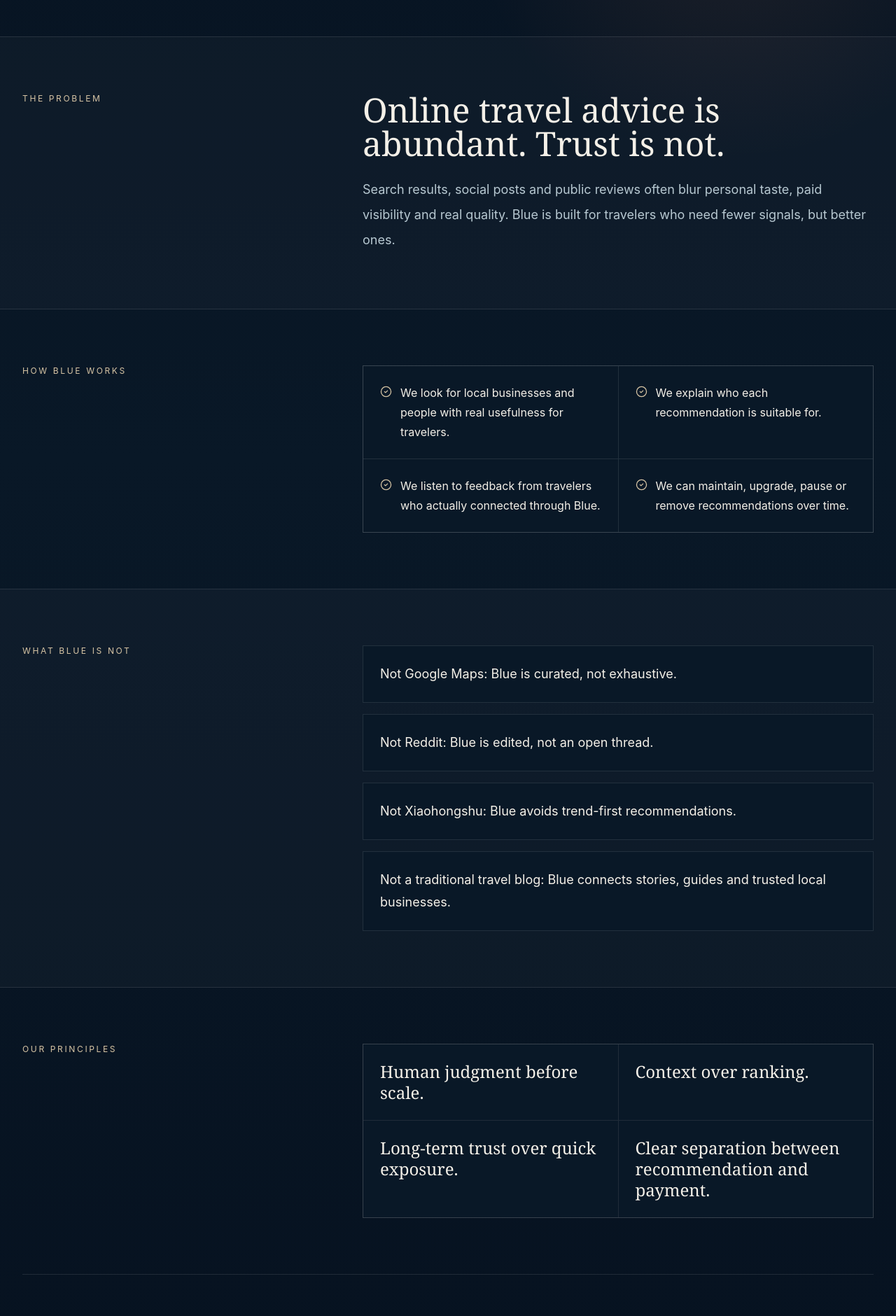
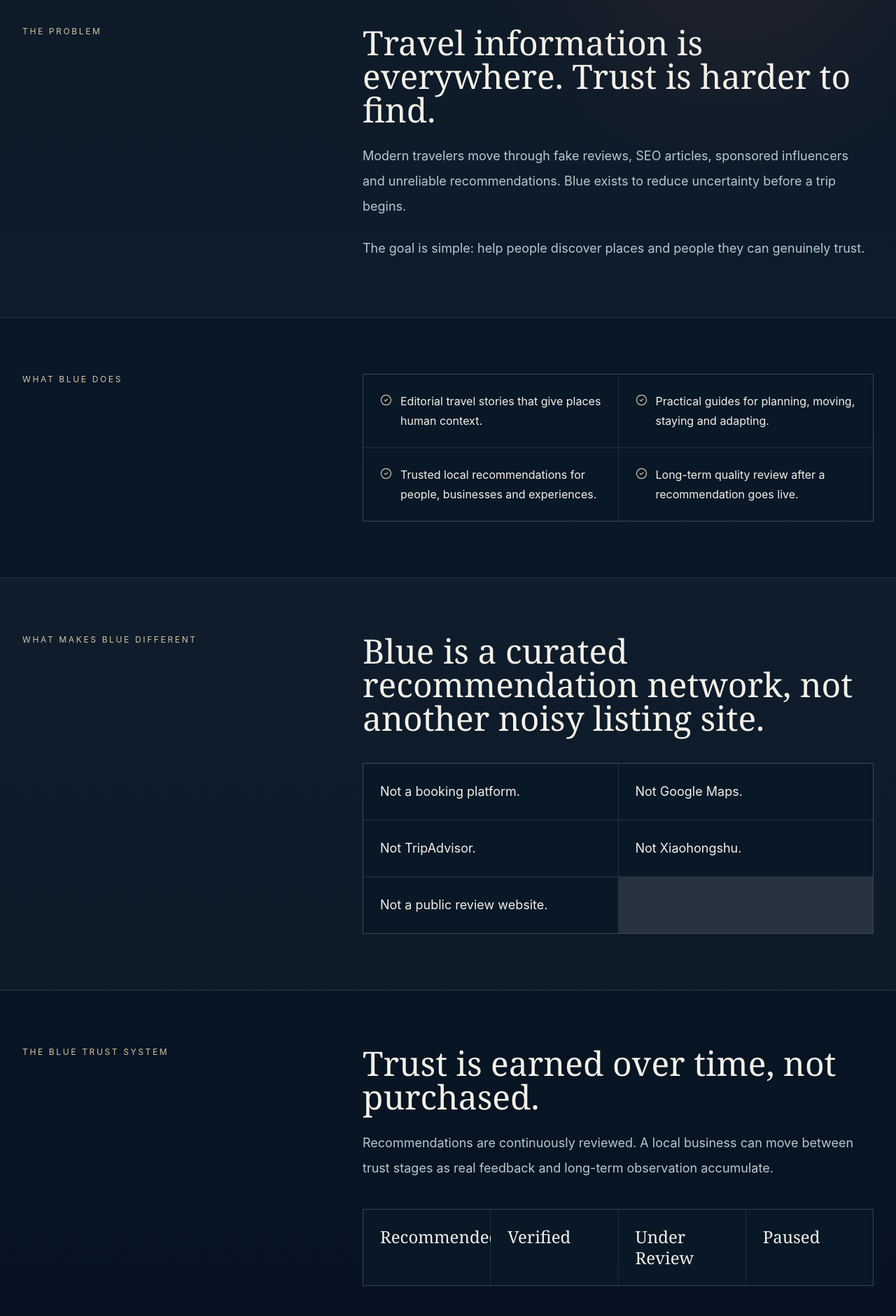
Before and after one commit to blueborderatlas/blue-border, a Next.js app: page /about in a window 1280 px wide. Shown: the part 680-2560 px from the top of the page at 70% size. Built offline with nearby package versions, Linux system fonts and the light colour scheme; no server answers.

Commit message:
Sprint 11: Reposition About page

```diff
--- a/app/about/page.tsx
+++ b/app/about/page.tsx
@@ -8,18 +8,26 @@
     "About Blue Border, a personal coastal travel journal for hidden European islands, slow travel, low-cost routes and quiet seaside towns.",
 };
 
-const principles = [
-  "Human judgment before scale.",
-  "Context over ranking.",
-  "Long-term trust over quick exposure.",
-  "Clear separation between recommendation and payment.",
+const blueDoes = [
+  "Editorial travel stories that give places human context.",
+  "Practical guides for planning, moving, staying and adapting.",
+  "Trusted local recommendations for people, businesses and experiences.",
+  "Long-term quality review after a recommendation goes live.",
 ];
 
 const notBlue = [
-  "Not Google Maps: Blue is curated, not exhaustive.",
-  "Not Reddit: Blue is edited, not an open thread.",
-  "Not Xiaohongshu: Blue avoids trend-first recommendations.",
-  "Not a traditional travel blog: Blue connects stories, guides and trusted local businesses.",
+  "Not a booking platform.",
+  "Not Google Maps.",
+  "Not TripAdvisor.",
+  "Not Xiaohongshu.",
+  "Not a public review website.",
+];
+
+const trustStatuses = [
+  "Recommended",
+  "Verified",
+  "Under Review",
+  "Paused",
 ];
 
 export default function AboutPage() {
@@ -31,11 +39,12 @@
             About Blue
           </p>
           <h1 className="mt-5 max-w-5xl font-serif text-6xl leading-[0.98] text-foam sm:text-8xl">
-            Travel recommendations built on trust.
+            A trusted way to discover the world.
           </h1>
           <p className="mt-8 max-w-3xl text-xl leading-9 text-mist">
-            Blue exists to help independent travelers find local places, people
-            and experiences that feel worth trusting before they arrive.
+            Blue connects travelers with reliable local people, businesses and
+            experiences through editorial curation, practical knowledge and
+            long-term trust.
           </p>
         </div>
       </section>
@@ -47,12 +56,16 @@
           </p>
           <div className="max-w-4xl">
             <h2 className="font-serif text-4xl leading-tight text-foam sm:text-5xl">
-              Online travel advice is abundant. Trust is not.
+              Travel information is everywhere. Trust is harder to find.
             </h2>
             <p className="mt-6 text-lg leading-9 text-mist">
-              Search results, social posts and public reviews often blur
-              personal taste, paid visibility and real quality. Blue is built
-              for travelers who need fewer signals, but better ones.
+              Modern travelers move through fake reviews, SEO articles,
+              sponsored influencers and unreliable recommendations. Blue exists
+              to reduce uncertainty before a trip begins.
+            </p>
+            <p className="mt-6 text-lg leading-9 text-mist">
+              The goal is simple: help people discover places and people they
+              can genuinely trust.
             </p>
           </div>
         </div>
@@ -61,15 +74,10 @@
       <section className="px-5 py-20 sm:px-8">
         <div className="mx-auto grid max-w-7xl gap-12 lg:grid-cols-[0.75fr_1.25fr]">
           <p className="text-xs uppercase tracking-[0.22em] text-sand">
-            How Blue works
+            What Blue does
           </p>
           <div className="grid gap-px overflow-hidden border border-white/10 bg-white/10 sm:grid-cols-2">
-            {[
-              "We look for local businesses and people with real usefulness for travelers.",
-              "We explain who each recommendation is suitable for.",
-              "We listen to feedback from travelers who actually connected through Blue.",
-              "We can maintain, upgrade, pause or remove recommendations over time.",
-            ].map((item) => (
+            {blueDoes.map((item) => (
               <div key={item} className="flex gap-3 bg-deep p-6">
                 <CheckCircle2
                   className="mt-1 shrink-0 text-sand"
@@ -87,14 +95,20 @@
       <section className="border-y border-white/10 bg-white/[0.025] px-5 py-20 sm:px-8">
         <div className="mx-auto grid max-w-7xl gap-12 lg:grid-cols-[0.75fr_1.25fr]">
           <p className="text-xs uppercase tracking-[0.22em] text-sand">
-            What Blue is NOT
+            What makes Blue different
           </p>
-          <div className="grid gap-4">
+          <div>
+            <h2 className="max-w-4xl font-serif text-4xl leading-tight text-foam sm:text-5xl">
+              Blue is a curated recommendation network, not another noisy
+              listing site.
+            </h2>
+            <div className="mt-10 grid gap-px overflow-hidden border border-white/10 bg-white/10 sm:grid-cols-2">
               {notBlue.map((item) => (
-              <div key={item} className="border border-white/10 bg-deep p-6">
+                <div key={item} className="bg-deep p-6">
                   <p className="text-lg leading-8 text-foam">{item}</p>
                 </div>
               ))}
+            </div>
           </div>
         </div>
       </section>
@@ -102,16 +116,26 @@
       <section className="px-5 py-20 sm:px-8">
         <div className="mx-auto grid max-w-7xl gap-12 lg:grid-cols-[0.75fr_1.25fr]">
           <p className="text-xs uppercase tracking-[0.22em] text-sand">
-            Our principles
+            The Blue Trust System
           </p>
-          <div className="grid gap-px overflow-hidden border border-white/10 bg-white/10 sm:grid-cols-2">
-            {principles.map((item) => (
+          <div>
+            <h2 className="max-w-4xl font-serif text-4xl leading-tight text-foam sm:text-5xl">
+              Trust is earned over time, not purchased.
+            </h2>
+            <p className="mt-6 max-w-3xl text-lg leading-9 text-mist">
+              Recommendations are continuously reviewed. A local business can
+              move between trust stages as real feedback and long-term
+              observation accumulate.
+            </p>
+            <div className="mt-10 grid gap-px overflow-hidden border border-white/10 bg-white/10 sm:grid-cols-2 lg:grid-cols-4">
+              {trustStatuses.map((item) => (
                 <div key={item} className="bg-deep p-6">
                   <p className="font-serif text-2xl leading-tight text-foam">
                     {item}
                   </p>
                 </div>
               ))}
+            </div>
           </div>
         </div>
       </section>
```
Lines whose indentation alone changed are shown as unchanged.
